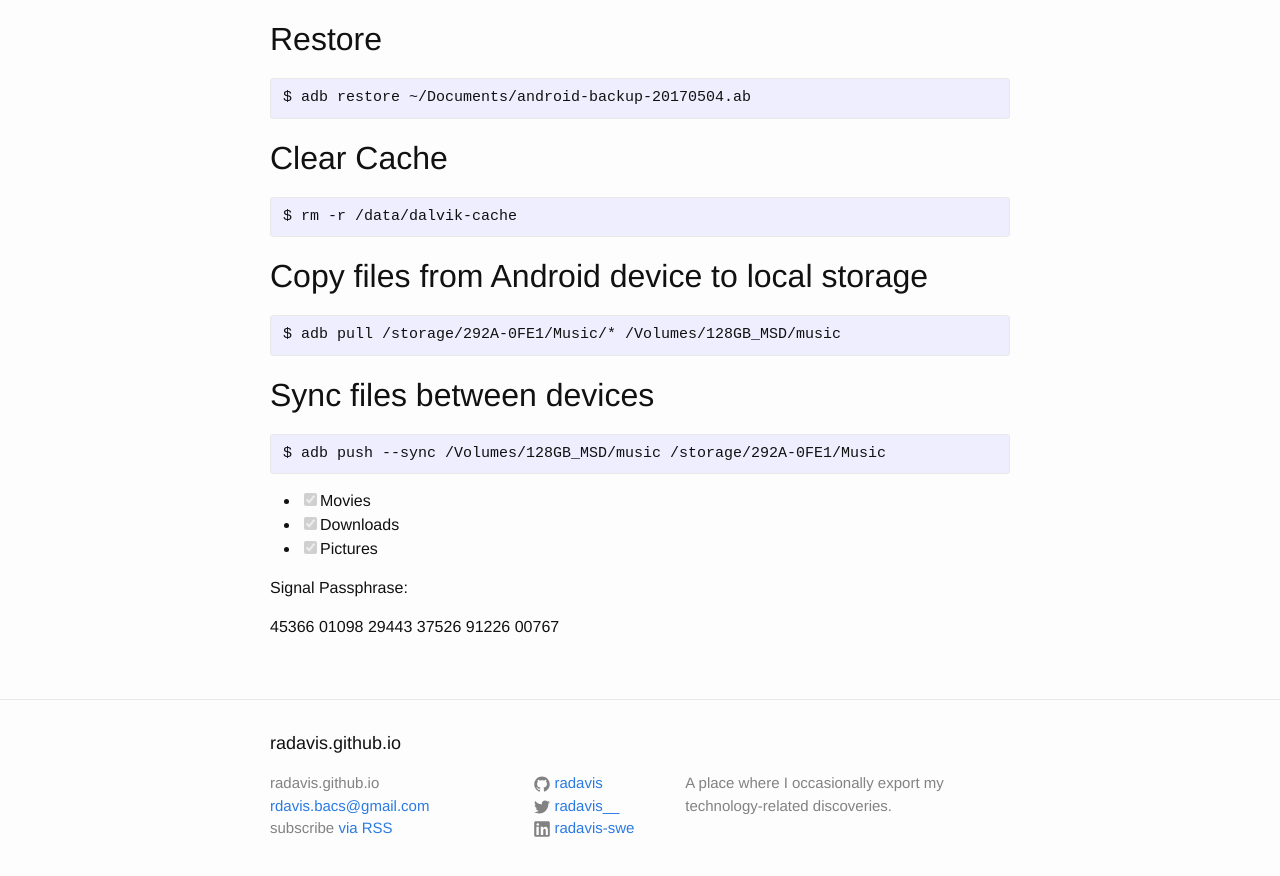
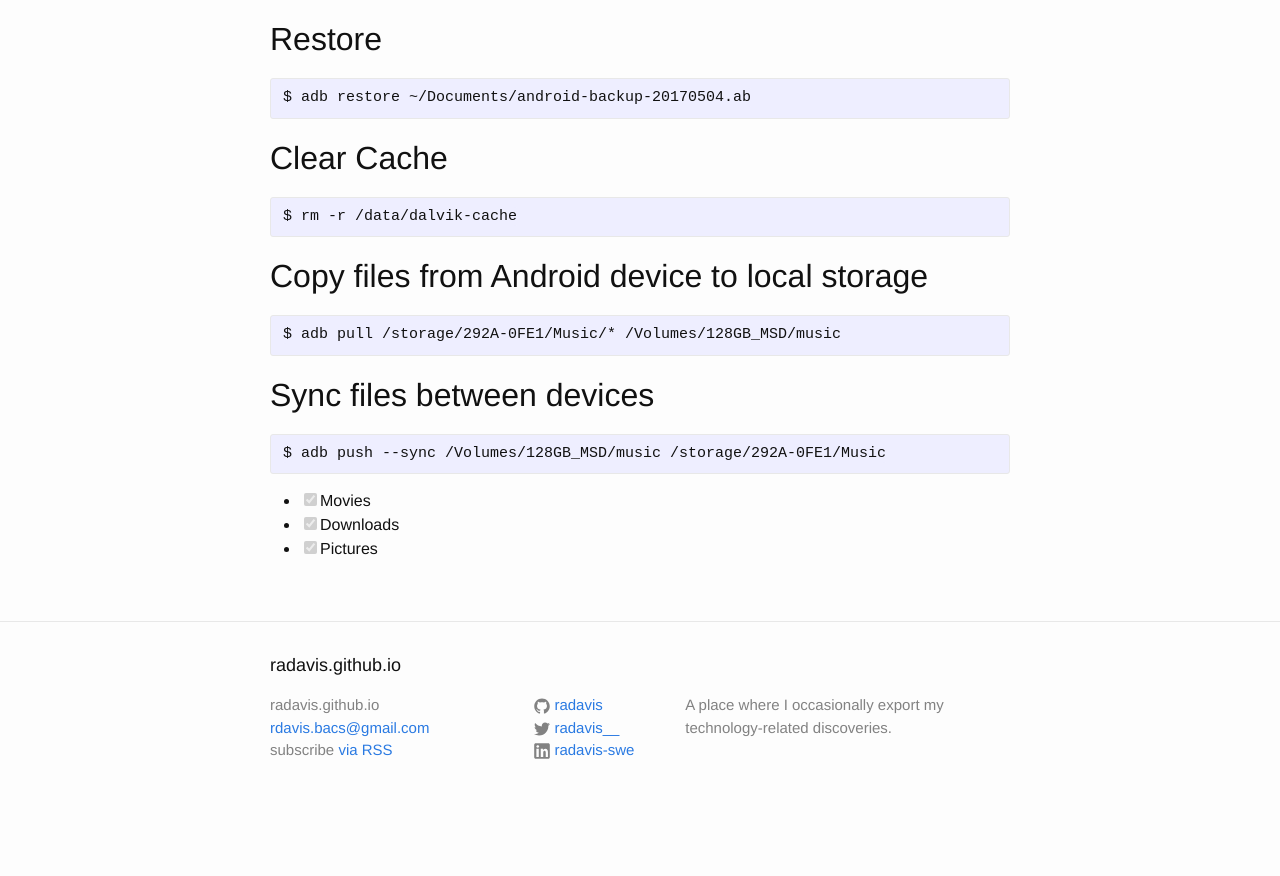
Before and after one commit to radavis/radavis.github.io, a Jekyll site: the page built from _posts/2017-06-26-android-commands.md, in a window 1280 px wide and 900 px high, scrolled down 698 px. Shown: the top 876 px of the window. Built offline with Jekyll 4.4.1, drawn with Linux system fonts in a browser that asks for light colours; after the commit the page ends 1520 px from its top, so only the background shows below that.

Commit message:
Update 2017-06-26-android-commands.md

```diff
--- a/_posts/2017-06-26-android-commands.md
+++ b/_posts/2017-06-26-android-commands.md
@@ -59,8 +59,3 @@ $ adb push --sync /Volumes/128GB_MSD/music /storage/292A-0FE1/Music
 * [x] Movies
 * [x] Downloads
 * [x] Pictures
-
-Signal Passphrase:
-
-45366 01098 29443
-37526 91226 00767
```
